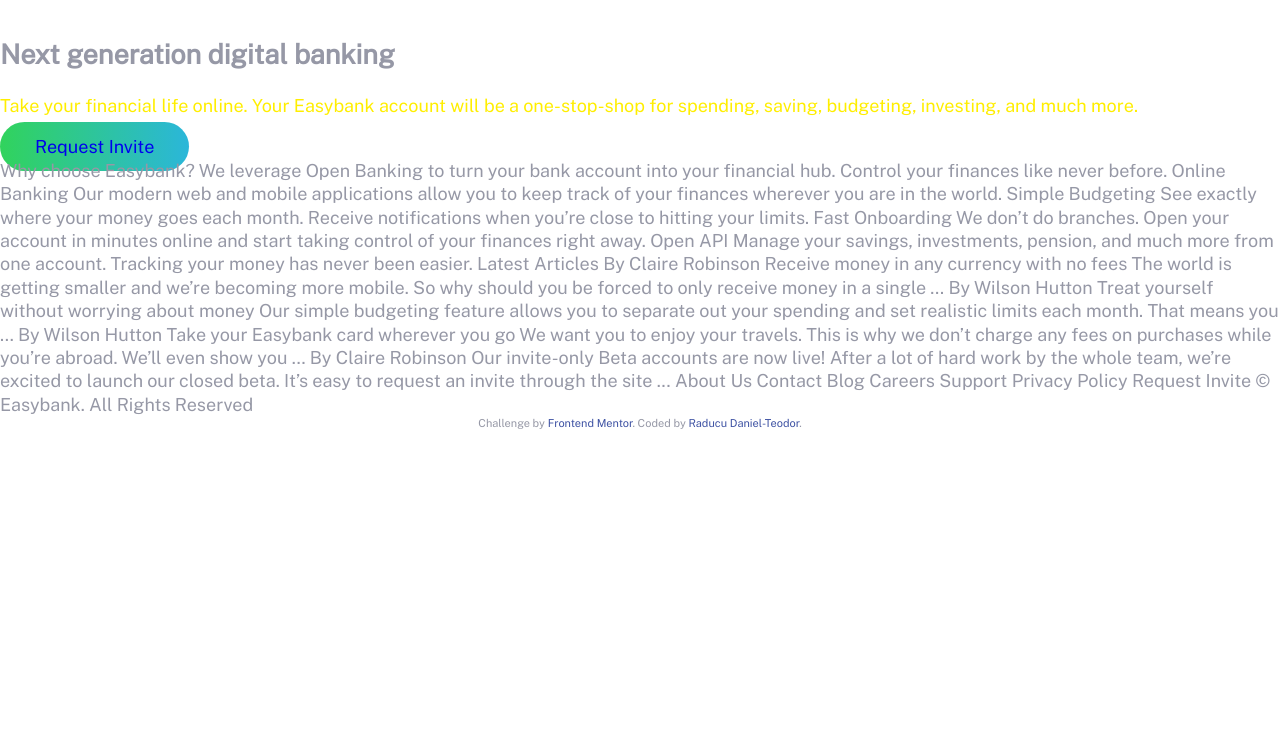
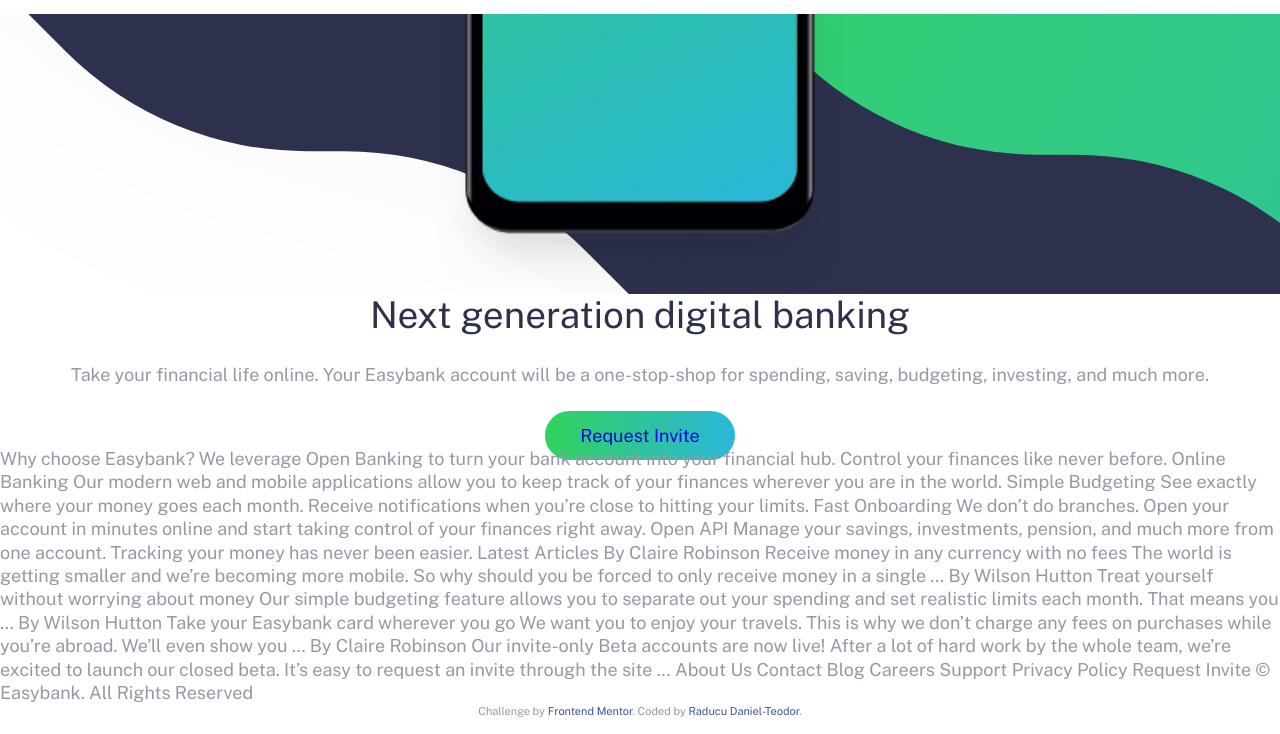
Before and after one commit to draducu/Easy-Bank, a plain HTML site: page index.html in a window 1280 px wide. Shown: the part 66-800 px from the top of the page. Drawn offline with nearby package versions, Linux system fonts and the light colour scheme; files that its build step writes are made by us from their sources.

Commit message:
am reglat ceva interesant legat de aranjamentul fisierelor si generarea fisierului .css din scss-uri

```diff
--- a/app/scss/_global.scss
+++ b/app/scss/_global.scss
@@ -16,6 +16,9 @@
     &.noscroll {
         overflow: hidden;
     }
+}
+h1, h2, h3 {
+    margin-top: 0;
 }
 a, a:visited, a:hover {
     text-decoration: none;
--- a/app/scss/_header.scss
+++ b/app/scss/_header.scss
@@ -104,6 +104,3 @@
         }
     }
 }
-p {
-    color: rgb(255, 238, 0);
-}
--- a/app/scss/_hero.scss
+++ b/app/scss/_hero.scss
@@ -1,3 +1,37 @@
 .hero {
+    &__image {
+        position: relative;
+        background-image: url('/images/bg-intro-mobile.svg');
+        background-size: cover;
+        background-repeat: no-repeat;
+        background-position: center center;
+        min-height: 17.5rem;
+
+        &::before {
+            content: "";
+            height: 100%;
+            width: 100%;
+            position: absolute;
+            background-image: url('/images/image-mockups.png');
+            background-size: 93%;
+            background-repeat: no-repeat;
+            background-position: center bottom;
+        }
+    }
+    &__text {
+        text-align: center;
+        h1 {
+            font-weight: 300;
+            color: $darkBlue;
+            line-height: 1.15;
+            font-size: 2.31rem;
+            margin-bottom: 1.5rem;
+        }
+        P {
+            line-height: 1.5;
+            margin-bottom: 2.25rem;
+        }
+    }
+
 
 }
--- a/index.html
+++ b/index.html
@@ -7,7 +7,7 @@
   <link rel="preconnect" href="https://fonts.googleapis.com">
   <link rel="preconnect" href="https://fonts.gstatic.com" crossorigin>
   <link href="https://fonts.googleapis.com/css2?family=Public+Sans:ital,wght@0,400;1,300&display=swap" rel="stylesheet">
-  <link rel="stylesheet" href="app/scss/style.css">
+  <link rel="stylesheet" href="dist/css/style.css">
   <title>Frontend Mentor | Easybank landing page</title>
   <style>
     .attribution { font-size: 11px; text-align: center; }
@@ -48,7 +48,7 @@
     <div class="hero__image">
 
     </div>
-    <div class="hero__text">
+    <div class="hero__text container">
       <h1>Next generation digital banking</h1>
       <p>Take your financial life online. Your Easybank account will be a one-stop-shop
         for spending, saving, budgeting, investing, and much more.</p>
```
Also changed, not shown: dist/css/style.css, 1 other file.
